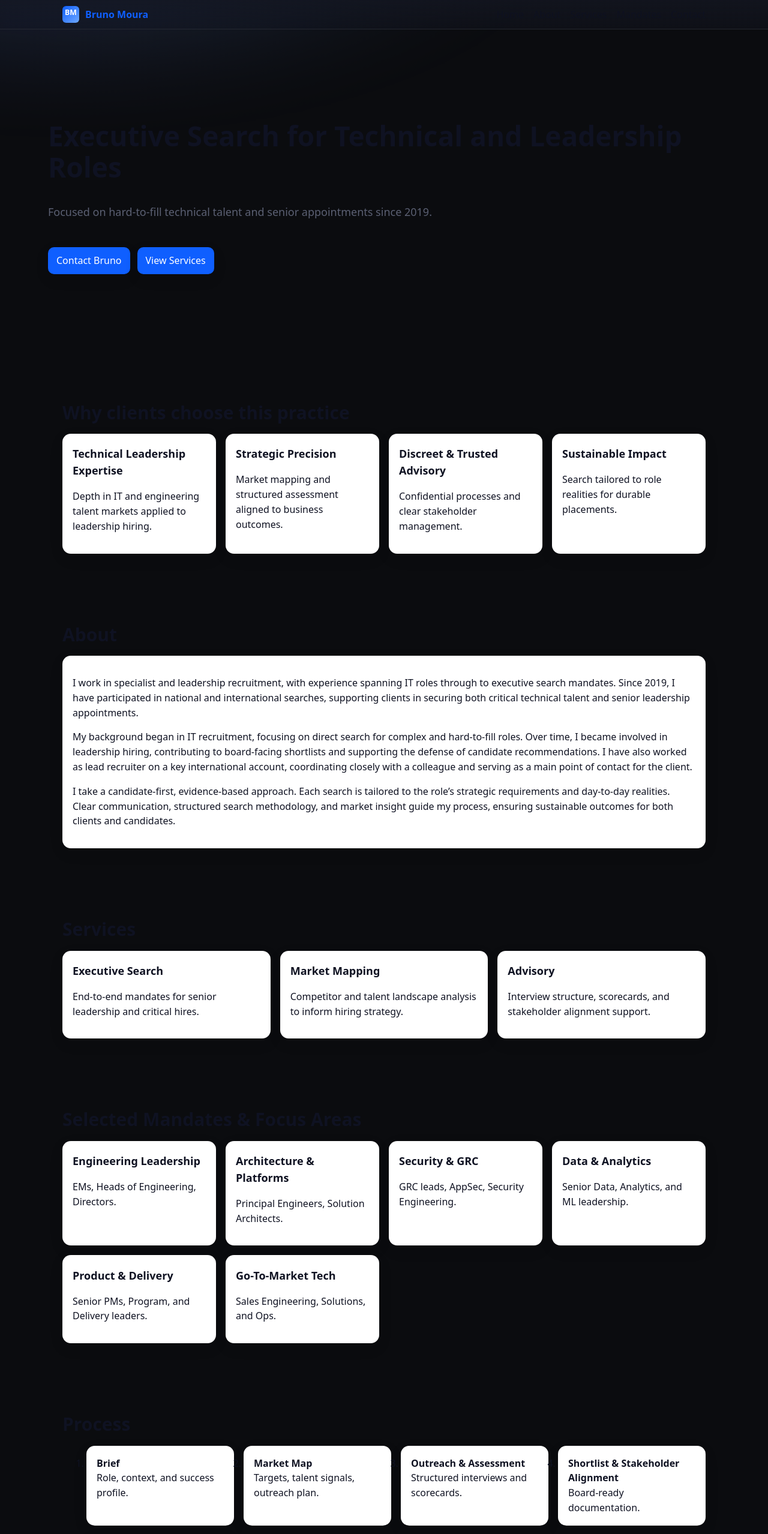
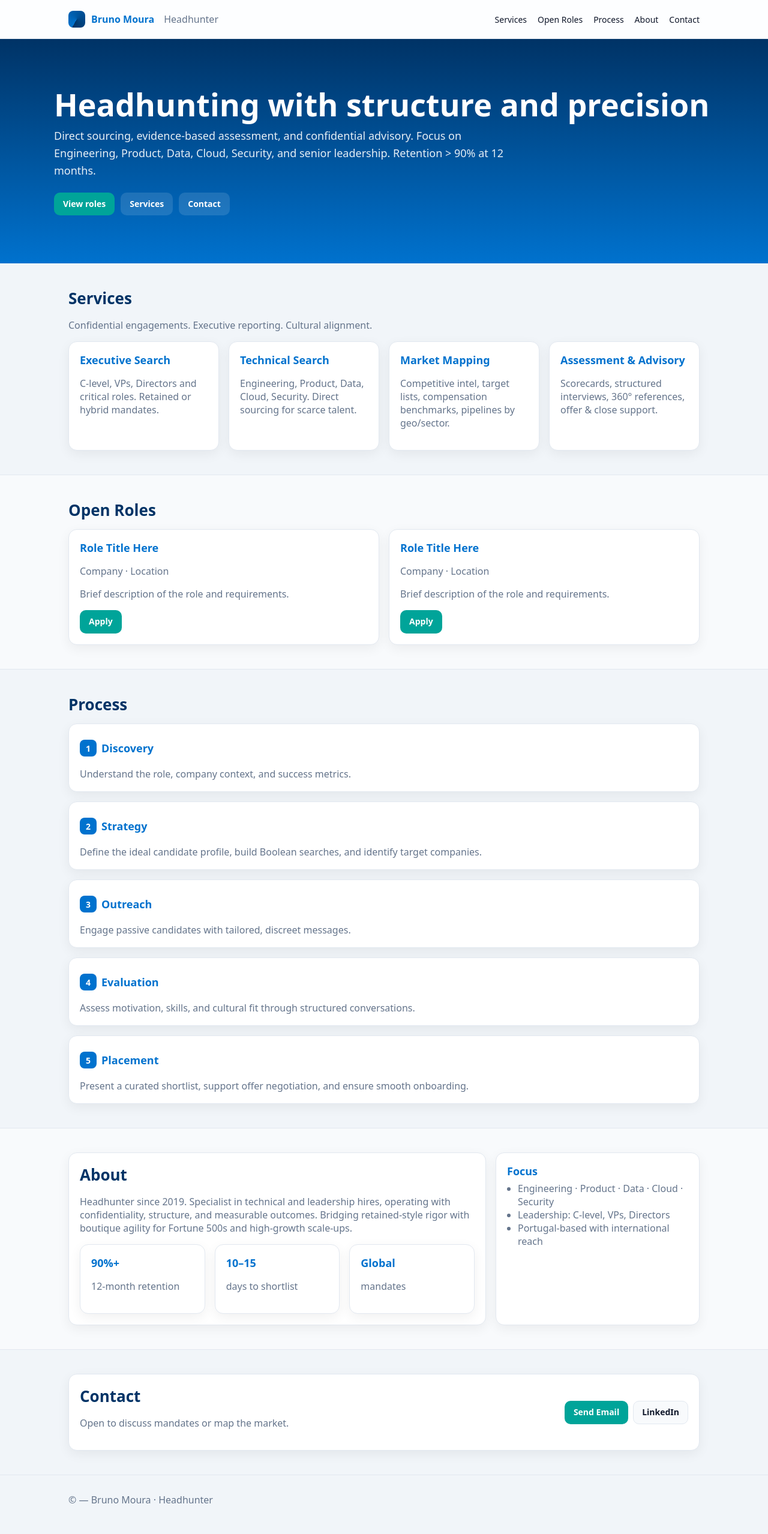
Before and after one commit to bmoura-headhunter/brunomoura.github.io, a plain HTML site: page index.html in a window 1280 px wide. Shown: the top 2557 px of the page at 60% size. Drawn offline with Linux system fonts and the light colour scheme.

Commit message:
Update index.html

```diff
--- a/index.html
+++ b/index.html
@@ -1,269 +1,225 @@
-<!-- index.html -->
-<!doctype html>
+<!DOCTYPE html>
 <html lang="en">
 <head>
-  <!-- Basic -->
   <meta charset="utf-8" />
   <meta name="viewport" content="width=device-width, initial-scale=1" />
-  <title>Bruno Moura — Executive Search for Technical and Leadership Roles</title>
-  <meta name="description" content="Executive Search Consultant focused on hard-to-fill technical talent and senior appointments since 2019. Candidate-first, evidence-based, discreet advisory." />
-  <link rel="canonical" href="https://bmoura-headhunter/homepage.github.io/" />
-
-  <!-- Preload critical -->
-  <link rel="preload" href="styles.css" as="style" />
-  <link rel="stylesheet" href="styles.css" />
-
-  <!-- Icons -->
-  <link rel="icon" href="assets/favicon.svg" type="image/svg+xml" />
-  <link rel="icon" href="assets/favicon-32.png" sizes="32x32" />
-  <link rel="apple-touch-icon" href="assets/apple-touch-icon.png" sizes="180x180" />
-  <link rel="manifest" href="manifest.json" />
-
-  <!-- Social -->
-  <meta property="og:type" content="website" />
-  <meta property="og:title" content="Bruno Moura — Executive Search" />
-  <meta property="og:description" content="Executive Search for technical and leadership roles. Discreet, precise, and evidence-based since 2019." />
-  <meta property="og:image" content="assets/social-card.png" />
-  <meta property="og:image:width" content="1200" />
-  <meta property="og:image:height" content="630" />
-  <meta name="twitter:card" content="summary_large_image" />
-  <meta name="twitter:title" content="Bruno Moura — Executive Search" />
-  <meta name="twitter:description" content="Executive Search for technical and leadership roles. Discreet, precise, and evidence-based since 2019." />
-  <meta name="twitter:image" content="assets/social-card.png" />
-
-  <!-- JSON-LD -->
-  <script type="application/ld+json">
-  {
-    "@context":"https://schema.org",
-    "@type":"Person",
-    "name":"Bruno Moura",
-    "jobTitle":"Executive Search Consultant",
-    "url":"https://your-username.github.io/",
-    "sameAs":["https://www.linkedin.com/in/bruno-moura-209832170/"],
-    "worksFor":{
-      "@type":"Organization",
-      "name":"Independent / Partnered with Global Partner HRS"
-    }
-  }
-  </script>
-
-  <!-- Inline critical CSS: layout shell + hero -->
+  <title>Bruno Moura — Headhunter</title>
+  <meta name="description" content="Headhunting for technical and leadership roles. Direct sourcing, structured assessment, and confidential advisory." />
+  <meta name="theme-color" content="#003366" />
   <style>
-    :root {
-      --bg: #0b0c0f; --text:#0f1222; --muted:#5b6073; --surface:#ffffff;
-      --brand:#0f5fff; --brand-2:#6ea8ff; --veil-1: rgba(99,119,255,.10); --veil-2: rgba(10,12,16,.0);
-      --radius: 14px; --shadow: 0 8px 24px rgba(0,0,0,.08);
-      --maxw: 1120px; --pad: clamp(16px, 2vw, 24px);
-      --h1: clamp(28px, 5vw, 46px); --h2: clamp(22px, 3.2vw, 30px); --lead: clamp(16px, 2vw, 18px);
-      color-scheme: light dark;
+    :root{
+      --primary:#003366;
+      --secondary:#0072ce;
+      --accent:#00a499;
+      --ink:#0f172a;
+      --ink-2:#334155;
+      --ink-3:#64748b;
+      --bg:#f1f5f9;
+      --card:#ffffff;
+      --card-2:#f8fafc;
+      --border:#e2e8f0;
     }
     @media (prefers-color-scheme: dark){
-      :root { --bg:#0b0c0f; --text:#e6e8ee; --muted:#a7aec0; --surface:#141722; --brand:#6ea8ff; --brand-2:#a8c7ff }
+      :root{
+        --ink:#e2e8f0;
+        --ink-2:#cbd5e1;
+        --ink-3:#94a3b8;
+        --bg:#0b1220;
+        --card:#0f172a;
+        --card-2:#111827;
+        --border:#1f2937;
+      }
     }
-    html,body{height:100%}
-    body{margin:0;background:var(--bg);color:var(--text);font-family: ui-sans-serif,system-ui,-apple-system,"Segoe UI",Roboto,"Helvetica Neue",Arial,"Apple Color Emoji","Segoe UI Emoji";line-height:1.55}
-    a{color:var(--brand);text-decoration:none}
-    a:focus,button:focus,input:focus,textarea:focus{outline:2px solid var(--brand-2);outline-offset:2px}
-    .container{max-width:var(--maxw);margin-inline:auto;padding-inline:var(--pad)}
-    .skip{position:absolute;left:-9999px;top:auto;width:1px;height:1px;overflow:hidden}
-    .skip:focus{position:fixed;inset:auto auto auto var(--pad);width:auto;height:auto;background:var(--surface);color:var(--text);padding:8px 12px;border-radius:8px;z-index:999}
-    header{position:sticky;top:0;backdrop-filter:saturate(120%) blur(8px);background:linear-gradient(180deg, rgba(20,23,34,.78), rgba(20,23,34,.42)) ; border-bottom:1px solid rgba(255,255,255,.08);z-index:50}
-    .nav{display:flex;align-items:center;justify-content:space-between;gap:16px;padding:10px var(--pad)}
+    *{box-sizing:border-box}
+    html,body{margin:0}
+    body{font-family:system-ui,-apple-system,Segoe UI,Roboto,Ubuntu,'Helvetica Neue',Arial,sans-serif; color:var(--ink); background:var(--bg)}
+    a{color:var(--secondary); text-decoration:none}
+    .container{max-width:1100px; margin:0 auto; padding:0 24px}
+    header{position:sticky;top:0;z-index:10; backdrop-filter:saturate(120%) blur(6px); background:color-mix(in oklab, var(--card) 85%, transparent); border-bottom:1px solid var(--border)}
+    .nav{display:flex;align-items:center;justify-content:space-between;height:64px}
     .brand{display:flex;align-items:center;gap:10px}
-    .brand svg{width:28px;height:28px}
-    .menu{display:flex;gap:16px}
-    .menu a{color:var(--text);opacity:.9}
-    .cta{display:inline-block;background:var(--brand);color:white;padding:10px 14px;border-radius:10px;box-shadow:var(--shadow)}
-    .hero{position:relative;isolation:isolate}
-    .hero::before{
-      content:"";position:absolute;inset:-20vh 0 auto 0;height:70vh;z-index:-1;
-      background: linear-gradient(120deg, var(--veil-1), var(--veil-2) 60%), radial-gradient(1200px 400px at 20% 10%, rgba(110,168,255,.20), transparent 70%);
-      mask-image: radial-gradient(1200px 500px at 10% 0%, rgba(0,0,0,.9), transparent 70%);
-    }
-    .hero .wrap{padding:clamp(40px,8vw,96px) 0;display:grid;gap:18px}
-    h1{font-size:var(--h1);line-height:1.12;margin:0}
-    .lead{font-size:var(--lead);color:var(--muted);max-width:72ch}
-    .btns{display:flex;flex-wrap:wrap;gap:12px;margin-top:8px}
-    section{padding:56px 0}
+    .logo{width:28px;height:28px;border-radius:8px;background:conic-gradient(from 210deg,var(--secondary),var(--primary));}
+    .menu{display:flex;gap:18px;font-size:14px}
+    .menu a{color:var(--ink)}
+    .menu a:hover{color:var(--secondary)}
+
+    .btn{display:inline-flex;align-items:center;gap:8px;padding:10px 14px;border-radius:10px;border:1px solid transparent;cursor:pointer;font-weight:600;font-size:14px;line-height:1.2}
+    .btn-primary{background:var(--accent);color:#fff}
+    .btn-primary:hover{filter:brightness(.95)}
+    .btn-ghost{background:rgba(255,255,255,.12);color:#fff}
+    .btn-ghost:hover{background:rgba(255,255,255,.18)}
+    .btn-neutral{background:var(--card-2);color:var(--ink);border:1px solid var(--border)}
+    .btn-neutral:hover{background:color-mix(in oklab, var(--card-2) 85%, transparent)}
+
+    .hero{position:relative; color:#fff; background:linear-gradient(180deg,var(--primary),var(--secondary));}
+    .hero-inner{padding:80px 0}
+    .hero h1{font-size:clamp(32px,5vw,52px);line-height:1.1;margin:0 0 10px}
+    .hero p{max-width:760px;opacity:.9;font-size:18px;line-height:1.6;margin:0}
+    .hero-cta{margin-top:22px;display:flex;gap:10px;flex-wrap:wrap}
+
+    .section{padding:40px 0}
+    .section h2{margin:0 0 12px;font-size:26px;color:var(--primary)}
+    .muted{color:var(--ink-3)}
+
     .grid{display:grid;gap:16px}
-    .cards{grid-template-columns: repeat(auto-fit, minmax(240px,1fr))}
-    .card{background:var(--surface);border:1px solid rgba(255,255,255,.08);border-radius:var(--radius);padding:16px;box-shadow:var(--shadow)}
+    @media (min-width:640px){.grid-2{grid-template-columns:repeat(2,1fr)}}
+    @media (min-width:1024px){.grid-3{grid-template-columns:repeat(3,1fr)} .grid-4{grid-template-columns:repeat(4,1fr); grid-auto-rows:1fr}}
+    .card{background:var(--card);border:1px solid var(--border);border-radius:14px;padding:18px;box-shadow:0 6px 20px rgba(0,0,0,.06)}
+    .card h3{margin:0 0 6px;font-size:18px;color:var(--secondary)}
+
+    .steps{counter-reset:step; list-style:none; padding-left:0; margin:0}
+    .steps .card{display:flex; flex-direction:column; height:100%}
+    .step h3{display:grid; grid-template-columns:28px 1fr; align-items:center; gap:8px; margin:0 0 10px; min-height:44px}
+    .step h3::before{counter-increment:step; content:counter(step); display:inline-grid; place-items:center; width:28px; height:28px; border-radius:8px; background:var(--secondary); color:#fff; font-size:14px}
+    .step p{margin:0}
+
+    footer{padding:30px 0;border-top:1px solid var(--border);color:var(--ink-3)}
   </style>
 </head>
 <body>
-  <a class="skip" href="#main">Skip to content</a>
-
-  <header role="banner">
-    <div class="nav container">
-      <a href="#home" class="brand" aria-label="Home">
-        <!-- Inline SVG wordmark -->
-        <svg viewBox="0 0 64 64" aria-hidden="true"><defs><linearGradient id="g" x1="0" y1="0" x2="1" y2="1"><stop offset="0" stop-color="var(--brand)"/><stop offset="1" stop-color="var(--brand-2)"/></linearGradient></defs><rect width="64" height="64" rx="14" fill="url(#g)"/><text x="50%" y="54%" text-anchor="middle" fill="#fff" font-size="28" font-family="ui-sans-serif,system-ui" font-weight="700">BM</text></svg>
-        <strong>Bruno&nbsp;Moura</strong>
+  <header>
+    <div class="container nav">
+      <a class="brand" href="#top" aria-label="Home">
+        <span class="logo" aria-hidden="true"></span>
+        <strong>Bruno Moura</strong>
+        <span class="muted" style="margin-left:6px">Headhunter</span>
       </a>
-      <nav aria-label="Primary">
-        <button id="navToggle" class="cta" aria-expanded="false" aria-controls="menu" aria-label="Toggle navigation"><span>Menu</span></button>
-        <div id="menu" class="menu" data-collapsible>
-          <a href="#home">Home</a>
-          <a href="#about">About</a>
-          <a href="#services">Services</a>
-          <a href="#mandates">Mandates</a>
-          <a href="#contact">Contact</a>
-        </div>
+      <nav class="menu" aria-label="Main navigation">
+        <a href="#services">Services</a>
+        <a href="#roles">Open Roles</a>
+        <a href="#process">Process</a>
+        <a href="#about">About</a>
+        <a href="#contact">Contact</a>
       </nav>
     </div>
   </header>
 
-  <main id="main">
-    <!-- Hero -->
-    <section id="home" class="hero">
-      <div class="container wrap">
-        <h1>Executive Search for Technical and Leadership Roles</h1>
-        <p class="lead">Focused on hard-to-fill technical talent and senior appointments since 2019.</p>
-        <div class="btns">
-          <a class="cta" href="#contact">Contact Bruno</a>
-          <a class="cta" href="#services" aria-label="View Services">View Services</a>
+  <main id="top">
+    <!-- HERO -->
+    <section class="hero">
+      <div class="container hero-inner">
+        <h1>Headhunting with structure and precision</h1>
+        <p>Direct sourcing, evidence‑based assessment, and confidential advisory. Focus on Engineering, Product, Data, Cloud, Security, and senior leadership. Retention > 90% at 12 months.</p>
+        <div class="hero-cta">
+          <a class="btn btn-primary" href="#roles">View roles</a>
+          <a class="btn btn-ghost" href="#services">Services</a>
+          <a class="btn btn-ghost" href="#contact">Contact</a>
         </div>
       </div>
     </section>
 
-    <!-- Value pillars -->
-    <section aria-labelledby="pillars-title">
+    <!-- SERVICES -->
+    <section id="services" class="section">
       <div class="container">
-        <h2 id="pillars-title">Why clients choose this practice</h2>
-        <div class="grid cards" role="list">
-          <article class="card" role="listitem">
-            <h3>Technical Leadership Expertise</h3>
-            <p>Depth in IT and engineering talent markets applied to leadership hiring.</p>
+        <h2>Services</h2>
+        <p class="muted">Confidential engagements. Executive reporting. Cultural alignment.</p>
+        <div class="grid grid-4" style="margin-top:14px">
+          <article class="card"><h3>Executive Search</h3><p class="muted">C‑level, VPs, Directors and critical roles. Retained or hybrid mandates.</p></article>
+          <article class="card"><h3>Technical Search</h3><p class="muted">Engineering, Product, Data, Cloud, Security. Direct sourcing for scarce talent.</p></article>
+          <article class="card"><h3>Market Mapping</h3><p class="muted">Competitive intel, target lists, compensation benchmarks, pipelines by geo/sector.</p></article>
+          <article class="card"><h3>Assessment & Advisory</h3><p class="muted">Scorecards, structured interviews, 360° references, offer & close support.</p></article>
+        </div>
+      </div>
+    </section>
+
+    <!-- ROLES (Blank Template) -->
+    <section id="roles" class="section" aria-labelledby="roles-heading" style="background:var(--card-2);border-top:1px solid var(--border);border-bottom:1px solid var(--border)">
+      <div class="container">
+        <h2 id="roles-heading">Open Roles</h2>
+        <div class="grid grid-2" style="margin-top:14px">
+          <article class="card">
+            <h3>Role Title Here</h3>
+            <p class="muted">Company · Location</p>
+            <p class="muted">Brief description of the role and requirements.</p>
+            <div style="margin-top:10px;display:flex;gap:8px">
+              <a class="btn btn-primary" href="mailto:bmoura@globalpartner-hrs.pt?subject=Application%20—%20Role%20Title">Apply</a>
+            </div>
           </article>
-          <article class="card" role="listitem">
-            <h3>Strategic Precision</h3>
-            <p>Market mapping and structured assessment aligned to business outcomes.</p>
-          </article>
-          <article class="card" role="listitem">
-            <h3>Discreet & Trusted Advisory</h3>
-            <p>Confidential processes and clear stakeholder management.</p>
-          </article>
-          <article class="card" role="listitem">
-            <h3>Sustainable Impact</h3>
-            <p>Search tailored to role realities for durable placements.</p>
+          <article class="card">
+            <h3>Role Title Here</h3>
+            <p class="muted">Company · Location</p>
+            <p class="muted">Brief description of the role and requirements.</p>
+            <div style="margin-top:10px;display:flex;gap:8px">
+              <a class="btn btn-primary" href="mailto:bmoura@globalpartner-hrs.pt?subject=Application%20—%20Role%20Title">Apply</a>
+            </div>
           </article>
         </div>
       </div>
     </section>
 
-    <!-- About -->
-    <section id="about" aria-labelledby="about-title">
+    <!-- PROCESS -->
+    <section id="process" class="section">
       <div class="container">
-        <h2 id="about-title">About</h2>
-        <div class="grid">
-          <article class="card">
-            <p>I work in specialist and leadership recruitment, with experience spanning IT roles through to executive search mandates. Since 2019, I have participated in national and international searches, supporting clients in securing both critical technical talent and senior leadership appointments.</p>
-            <p>My background began in IT recruitment, focusing on direct search for complex and hard-to-fill roles. Over time, I became involved in leadership hiring, contributing to board-facing shortlists and supporting the defense of candidate recommendations. I have also worked as lead recruiter on a key international account, coordinating closely with a colleague and serving as a main point of contact for the client.</p>
-            <p>I take a candidate-first, evidence-based approach. Each search is tailored to the role’s strategic requirements and day-to-day realities. Clear communication, structured search methodology, and market insight guide my process, ensuring sustainable outcomes for both clients and candidates.</p>
+        <h2>Process</h2>
+        <div class="grid grid-5 steps" style="margin-top:14px">
+          <article class="card step">
+            <h3>Discovery</h3>
+            <p class="muted">Understand the role, company context, and success metrics.</p>
+          </article>
+          <article class="card step">
+            <h3>Strategy</h3>
+            <p class="muted">Define the ideal candidate profile, build Boolean searches, and identify target companies.</p>
+          </article>
+          <article class="card step">
+            <h3>Outreach</h3>
+            <p class="muted">Engage passive candidates with tailored, discreet messages.</p>
+          </article>
+          <article class="card step">
+            <h3>Evaluation</h3>
+            <p class="muted">Assess motivation, skills, and cultural fit through structured conversations.</p>
+          </article>
+          <article class="card step">
+            <h3>Placement</h3>
+            <p class="muted">Present a curated shortlist, support offer negotiation, and ensure smooth onboarding.</p>
           </article>
         </div>
       </div>
     </section>
 
-    <!-- Services -->
-    <section id="services" aria-labelledby="services-title">
+    <!-- ABOUT -->
+    <section id="about" class="section" style="background:var(--card-2);border-top:1px solid var(--border);border-bottom:1px solid var(--border)">
       <div class="container">
-        <h2 id="services-title">Services</h2>
-        <div class="grid cards">
-          <article class="card">
-            <h3>Executive Search</h3>
-            <p>End-to-end mandates for senior leadership and critical hires.</p>
-          </article>
-          <article class="card">
-            <h3>Market Mapping</h3>
-            <p>Competitor and talent landscape analysis to inform hiring strategy.</p>
-          </article>
-          <article class="card">
-            <h3>Advisory</h3>
-            <p>Interview structure, scorecards, and stakeholder alignment support.</p>
-          </article>
+        <div class="grid grid-3">
+          <div class="card" style="grid-column:span 2">
+            <h2>About</h2>
+            <p class="muted">Headhunter since 2019. Specialist in technical and leadership hires, operating with confidentiality, structure, and measurable outcomes. Bridging retained‑style rigor with boutique agility for Fortune 500s and high‑growth scale‑ups.</p>
+            <div class="grid grid-3" style="margin-top:12px">
+              <div class="card"><h3>90%+</h3><p class="muted">12‑month retention</p></div>
+              <div class="card"><h3>10–15</h3><p class="muted">days to shortlist</p></div>
+              <div class="card"><h3>Global</h3><p class="muted">mandates</p></div>
+            </div>
+          </div>
+          <aside class="card">
+            <h3 style="color:var(--secondary);margin:0 0 6px">Focus</h3>
+            <ul class="muted" style="padding-left:18px;margin:0">
+              <li>Engineering · Product · Data · Cloud · Security</li>
+              <li>Leadership: C‑level, VPs, Directors</li>
+              <li>Portugal‑based with international reach</li>
+            </ul>
+          </aside>
         </div>
       </div>
     </section>
 
-    <!-- Selected Mandates / Focus Areas -->
-    <section id="mandates" aria-labelledby="mandates-title">
+    <!-- CONTACT -->
+    <section id="contact" class="section">
       <div class="container">
-        <h2 id="mandates-title">Selected Mandates & Focus Areas</h2>
-        <div class="grid cards">
-          <article class="card"><h3>Engineering Leadership</h3><p>EMs, Heads of Engineering, Directors.</p></article>
-          <article class="card"><h3>Architecture & Platforms</h3><p>Principal Engineers, Solution Architects.</p></article>
-          <article class="card"><h3>Security & GRC</h3><p>GRC leads, AppSec, Security Engineering.</p></article>
-          <article class="card"><h3>Data & Analytics</h3><p>Senior Data, Analytics, and ML leadership.</p></article>
-          <article class="card"><h3>Product & Delivery</h3><p>Senior PMs, Program, and Delivery leaders.</p></article>
-          <article class="card"><h3>Go-To-Market Tech</h3><p>Sales Engineering, Solutions, and Ops.</p></article>
-        </div>
-      </div>
-    </section>
-
-    <!-- Process -->
-    <section aria-labelledby="process-title">
-      <div class="container">
-        <h2 id="process-title">Process</h2>
-        <ol class="grid cards" role="list">
-          <li class="card"><strong>Brief</strong><br />Role, context, and success profile.</li>
-          <li class="card"><strong>Market Map</strong><br />Targets, talent signals, outreach plan.</li>
-          <li class="card"><strong>Outreach & Assessment</strong><br />Structured interviews and scorecards.</li>
-          <li class="card"><strong>Shortlist & Stakeholder Alignment</strong><br />Board-ready documentation.</li>
-          <li class="card"><strong>Offer & Onboarding</strong><br />Closing and transition support.</li>
-        </ol>
-      </div>
-    </section>
-
-    <!-- Testimonials placeholders -->
-    <section aria-labelledby="testimonials-title">
-      <div class="container">
-        <h2 id="testimonials-title">Client Feedback</h2>
-        <div class="grid cards">
-          <blockquote class="card"><p>“Clear process and strong market insight. Shortlist hit the brief.”</p><cite>— VP Engineering, SaaS</cite></blockquote>
-          <blockquote class="card"><p>“Discreet, efficient, and consistent communication with the board.”</p><cite>— Managing Director, Consulting</cite></blockquote>
-        </div>
-      </div>
-    </section>
-
-    <!-- Contact -->
-    <section id="contact" aria-labelledby="contact-title">
-      <div class="container">
-        <h2 id="contact-title">Contact</h2>
-        <div class="grid">
-          <article class="card">
-            <p>Email: <a href="mailto:contact@example.com">contact@example.com</a></p>
-            <p>LinkedIn: <a href="https://www.linkedin.com/in/bruno-moura-209832170/" rel="noopener">Profile</a></p>
-          </article>
-          <form class="card" id="contactForm" action="https://formspree.io/f/your-id" method="POST" aria-label="Contact form">
-            <!-- Replace action with your Formspree endpoint -->
-            <div class="grid" style="grid-template-columns:1fr 1fr;gap:12px">
-              <label>First name
-                <input name="firstName" type="text" required aria-required="true" />
-              </label>
-              <label>Last name
-                <input name="lastName" type="text" required aria-required="true" />
-              </label>
-            </div>
-            <label>Email
-              <input name="email" type="email" required aria-required="true" inputmode="email" />
-            </label>
-            <label>Message
-              <textarea name="message" rows="5" required aria-required="true"></textarea>
-            </label>
-            <button class="cta" type="submit">Send</button>
-            <p id="formNote" class="lead" aria-live="polite"></p>
-          </form>
+        <div class="card" style="display:flex;gap:12px;align-items:center;justify-content:space-between;flex-wrap:wrap">
+          <div>
+            <h2>Contact</h2>
+            <p class="muted">Open to discuss mandates or map the market.</p>
+          </div>
+          <div style="display:flex;gap:8px;align-items:center;flex-wrap:wrap">
+            <a class="btn btn-primary" href="mailto:bmoura@globalpartner-hrs.pt?subject=Headhunting%20Contact">Send Email</a>
+            <a class="btn btn-neutral" href="https://www.linkedin.com/in/bruno-moura-209832170/" target="_blank" rel="noopener">LinkedIn</a>
+          </div>
         </div>
       </div>
     </section>
   </main>
 
-  <footer class="container" role="contentinfo" style="padding:36px 0">
-    <hr style="border:0;border-top:1px solid rgba(255,255,255,.12);margin-bottom:16px"/>
-    <p style="margin:0">© <span id="year"></span> Bruno Moura. Executive Search — Technical and Leadership talent.</p>
+  <footer>
+    <div class="container" id="footer-year">©  — Bruno Moura · Headhunter</div>
   </footer>
-
-  <script src="script.js" defer></script>
 </body>
 </html>
```
